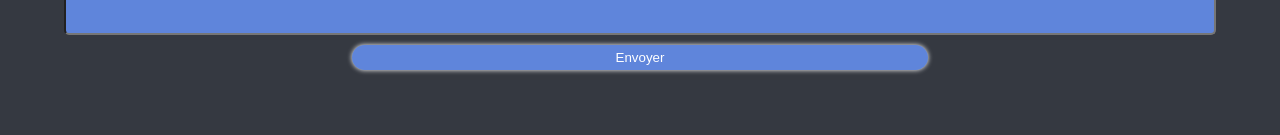
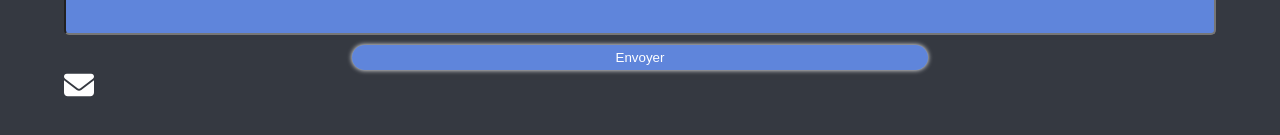
Before and after one commit to Jsncndl/jsncndl, a React (Create React App) app in the folder my-app/: page / in a window 1280 px wide. Shown: the part 3123-3258 px from the top of the page. Built offline with nearby package versions, Linux system fonts and the light colour scheme.

Commit message:
add mail icon

```diff
--- a/my-app/src/pages/Contact/Contact.tsx
+++ b/my-app/src/pages/Contact/Contact.tsx
@@ -1,5 +1,6 @@
 import styled from 'styled-components'
 import { colors } from '../../styles/colors'
+import mail from '../../images/svg/mail.svg'
 
 const StyledForm = styled.form`
   display: flex;
@@ -34,6 +35,12 @@ const StyledButton = styled.input`
   box-shadow: 0 0 5px ${colors.white};
 `
 
+const SVGContainer = styled.div`
+  height: 30px;
+  width: 30px;
+  background: url(${mail});
+`
+
 export const Contact = () => {
   return (
     <span
@@ -64,6 +71,7 @@ export const Contact = () => {
         </StyledLabel>
         <StyledButton type='submit' value='Envoyer' />
       </StyledForm>
+      <SVGContainer />
     </span>
   )
 }
```
Also changed, not shown: my-app/src/images/svg/mail.svg (added).
